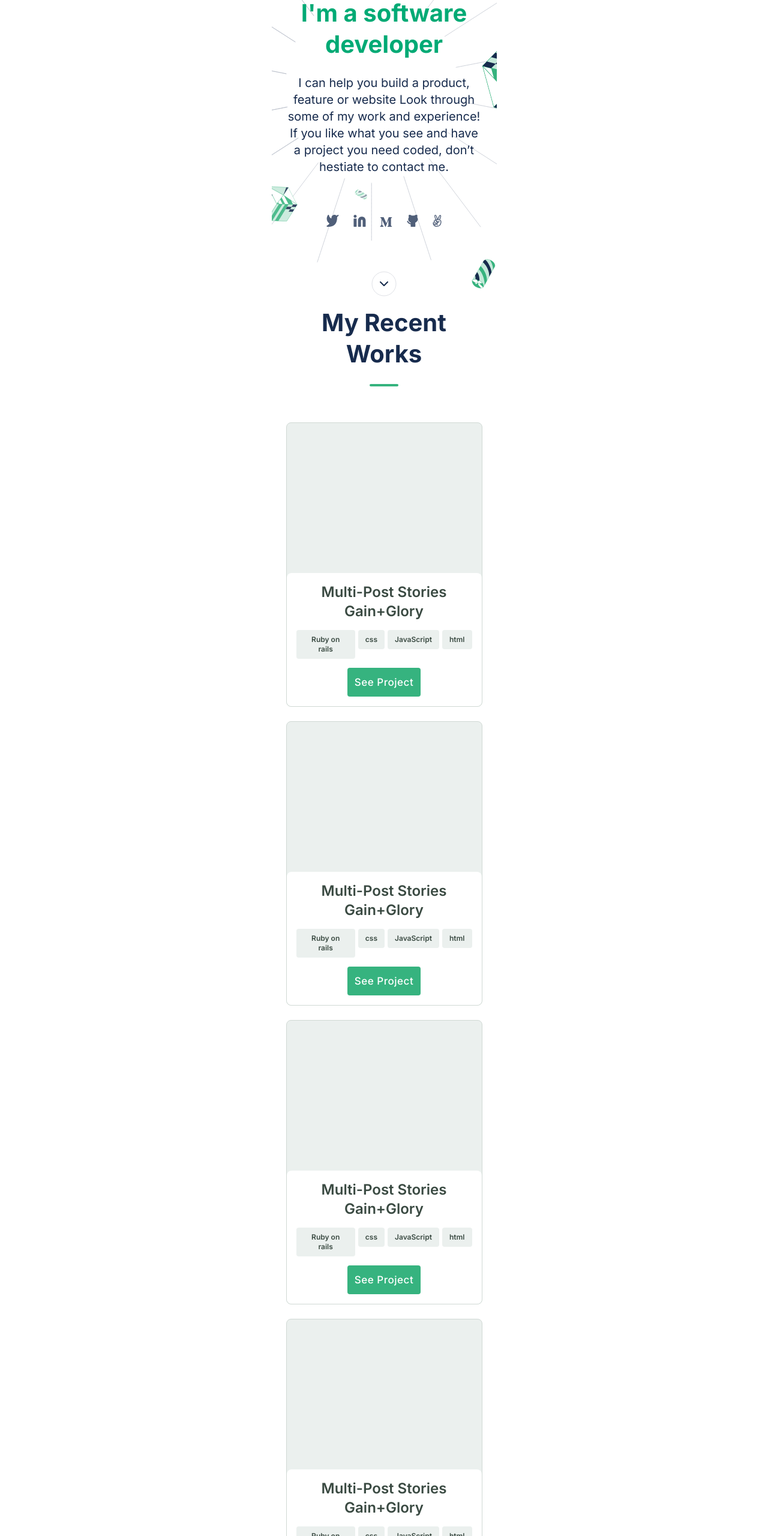
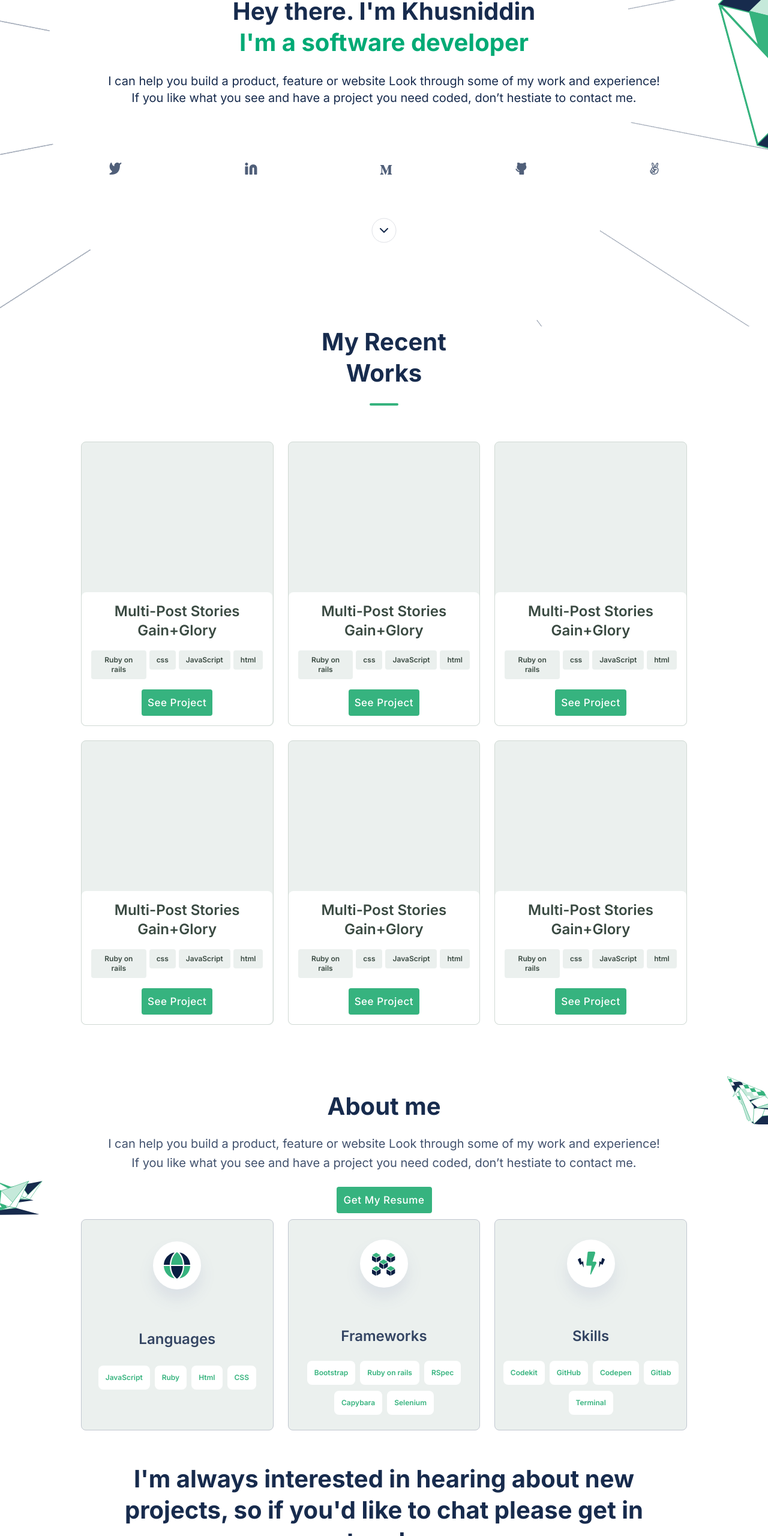
Before and after one commit to KIsmoilov/Portfolio, a website: page index.html in a window 1280 px wide. Shown: the part 240-2800 px from the top of the page at 60% size. Drawn offline with Linux system fonts and the light colour scheme.

Commit message:
Work on the responsiveness of the grid container

```diff
--- a/index.html
+++ b/index.html
@@ -21,6 +21,17 @@
           <li class="menu">
             <a href="#"><img src="images/Icon-Menu.svg" alt="Menu" /></a>
           </li>
+          <ul id="nav-hidden" class="nav-list">
+            <li>
+              <a href="#">Portfolio</a>
+            </li>
+            <li>
+              <a href="#">About</a>
+            </li>
+            <li>
+              <a href="#">Contact</a>
+            </li>
+          </ul>
         </ul>
       </nav>
     </header>
--- a/styles.css
+++ b/styles.css
@@ -6,22 +6,19 @@
 }
 
 html {
-  display: flex;
-  justify-content: center;
+  font-size: 62.5%;
 }
 
 body {
   background: #fff;
-  max-width: 100%;
-  width: 375px;
 }
 
 .nav-container {
   align-items: center;
   color: #28353f;
-  font-size: 20px;
+  font-size: 2rem;
   font-weight: 600;
-  line-height: 28px;
+  line-height: 2.8rem;
   margin-bottom: 0;
   margin-top: 0;
   padding: 1.5rem;
@@ -33,17 +30,24 @@
   list-style: none;
 }
 
+#nav-hidden {
+  display: none;
+}
+
 .menu {
-  height: 24px;
-  width: 24px;
+  height: 2.4rem;
+  width: 2.4rem;
 }
 
 .hero {
   background-image: url(/images/background.svg);
   background-repeat: no-repeat;
-  background-size: contain;
-  height: 726px;
-  margin-bottom: -50px;
+  background-size: 100%;
+  background-position: center;
+  height: 72.6rem;
+  display: flex;
+  flex-direction: column;
+  justify-content: center;
 }
 
 .intro {
@@ -55,10 +59,10 @@
 
 h1,
 h2 {
-  font-size: 40px;
+  font-size: 4rem;
   font-style: normal;
   font-weight: 700;
-  line-height: 52px;
+  line-height: 5.2rem;
 }
 
 .intro :last-child {
@@ -67,18 +71,18 @@
 
 .text {
   color: #172b4d;
-  font-size: 20px;
+  font-size: 2rem;
   font-style: normal;
   font-weight: 400;
-  height: 164px;
-  line-height: 28px;
-  margin: 24px;
+  line-height: 2.8rem;
+  margin: 2.4rem;
   text-align: center;
-  width: 327px;
+  align-self: center;
+  width: 73%;
 }
 
 .social {
-  margin: 70px 80px 70px 80px;
+  margin: 7rem 8rem 7rem 8rem;
 }
 
 .social-list {
@@ -95,31 +99,38 @@
 
 .grid-container {
   display: grid;
-  grid-column: auto;
-  grid-row: auto;
-  gap: 24px;
+  grid-template-columns: 1fr;
+  gap: 2.4rem;
   place-items: center;
 }
 
+@media screen and (min-width: 768px) {
+  .grid-container {
+    grid-template-columns: 1fr 1fr 1fr;
+    column-gap: 2.4rem;
+    margin: auto 13.5rem auto 13.5rem;
+  }
+}
+
 .work h2 {
-  width: 327px;
+  width: 32.7rem;
   font-style: normal;
   font-weight: 700;
-  font-size: 40px;
-  line-height: 52px;
+  font-size: 4rem;
+  line-height: 5.2rem;
   color: #172b4d;
   text-align: center;
   align-items: center;
-  margin: 0 auto 24px auto;
+  margin: 0 auto 2.4rem auto;
 }
 
 .indicator {
   align-items: center;
-  border-radius: 24px;
+  border-radius: 2.4rem;
   background: #36b37e;
-  width: 48px;
-  height: 4px;
-  margin: 0 auto 60px auto;
+  width: 4.8rem;
+  height: 0.4rem;
+  margin: 0 auto 6rem auto;
 }
 
 .work-1,
@@ -131,11 +142,22 @@
   display: flex;
   flex-direction: column;
   justify-content: end;
-  border: 1px solid #d0d9d4;
-  border-radius: 8px;
+  border: 0.1rem solid #d0d9d4;
+  border-radius: 0.8rem;
   background: #ebf0ee;
-  width: 327px;
-  height: 474px;
+  width: 70%;
+  height: 47.4rem;
+}
+
+@media screen and (min-width: 768px) {
+  .work-1,
+  .work-2,
+  .work-3,
+  .work-4,
+  .work-5,
+  .work-6 {
+    width: 100%;
+  }
 }
 
 .project {
@@ -144,18 +166,18 @@
   justify-content: space-between;
   align-items: center;
   background: #fff;
-  border-radius: 8px;
-  width: 325px;
-  height: 222px;
-  padding: 16px;
+  border-radius: 0.8rem;
+  width: 99.9%;
+  height: 22.2rem;
+  padding: 1.6rem;
   text-align: center;
 }
 
 .project h3 {
-  font-size: 24px;
+  font-size: 2.4rem;
   font-style: normal;
   font-weight: 600;
-  line-height: 32px;
+  line-height: 3.2rem;
   text-align: center;
   color: #3a4a42;
 }
@@ -163,31 +185,31 @@
 .prog-lan {
   align-items: baseline;
   display: flex;
-  column-gap: 5px;
+  column-gap: 0.5rem;
   list-style: none;
 }
 
 .prog-lan li {
-  font-size: 12px;
+  font-size: 1.2rem;
   font-style: normal;
   font-weight: 600;
-  line-height: 16px;
+  line-height: 1.6rem;
   text-align: center;
   color: #3a4a42;
   background: #ebf0ee;
-  border-radius: 4px;
-  padding: 8px 12px;
+  border-radius: 0.4rem;
+  padding: 0.8rem 1.2rem;
 }
 
 .btn {
   width: auto;
-  padding: 12px;
+  padding: 1rem;
   background: #36b37f;
-  border-radius: 4px;
+  border-radius: 0.4rem;
   font-style: normal;
   font-weight: 500;
-  font-size: 17px;
-  line-height: 24px;
+  font-size: 1.7rem;
+  line-height: 2.4rem;
   color: #fff;
   border-style: none;
   letter-spacing: 0.03em;
@@ -195,7 +217,7 @@
 }
 
 .btn:hover {
-  box-shadow: 0 8px 16px rgba(54, 179, 127, 0.24);
+  box-shadow: 0 0.8rem 1.6rem rgba(54, 179, 127, 0.24);
 }
 
 .btn:active {
@@ -205,40 +227,39 @@
 .resume {
   display: flex;
   flex-direction: column;
-  justify-content: center;
+  align-content: space-between;
   align-items: center;
-  background-image:
-    url(/images/illustration-1.svg),
+  background-image: url(/images/illustration-1.svg),
     url(/images/illustration-2.svg);
   background-position: 100% 4%, 0% 97%;
   background-repeat: no-repeat;
+  margin-top: 5rem;
 }
 
 .resume h2 {
-  width: 327px;
+  width: 32.7rem;
   font-style: normal;
   font-weight: 700;
-  font-size: 40px;
-  line-height: 52px;
+  font-size: 4rem;
+  line-height: 5.2rem;
   color: #172b4d;
   text-align: center;
-  margin: 60px auto 25px auto;
+  margin: 6rem auto 2rem auto;
 }
 
 .resume p {
   color: #42526e;
-  font-size: 20px;
+  font-size: 2rem;
   font-style: normal;
   font-weight: 400;
-  height: 189px;
-  line-height: 32px;
+  line-height: 3.2rem;
   text-align: center;
-  width: 327px;
+  width: 73%;
 }
 
 .resume button {
-  width: 159px;
-  margin: 24px auto 10px auto;
+  width: 15.9rem;
+  margin: 2.4rem auto 1rem auto;
 }
 
 .skills-1,
@@ -248,28 +269,35 @@
   flex-direction: column;
   justify-content: space-evenly;
   align-items: center;
-  border: 1px solid #c1c7d0;
-  border-radius: 8px;
+  border: 0.1rem solid #c1c7d0;
+  border-radius: 0.8rem;
   background: #ebf0ee;
-  width: 327px;
-  height: 352px;
+  width: 70%;
+  height: 35.2rem;
+}
+
+@media screen and (min-width: 768px) {
+  .skills-1,
+  .skills-2,
+  .skills-3 {
+    width: 100%;
+  }
 }
 
 .skills-1 {
-  padding-bottom: 40px;
-  margin-top: 50px;
+  padding-bottom: 4rem;
 }
 
 .icon {
-  width: 128px;
-  height: 128px;
+  width: 12.8rem;
+  height: 12.8rem;
 }
 
 .skill-name {
-  font-size: 24px;
+  font-size: 2.4rem;
   font-style: normal;
   font-weight: 600;
-  line-height: 32px;
+  line-height: 3.2rem;
   text-align: center;
   color: #344563;
 }
@@ -279,63 +307,63 @@
   display: flex;
   flex-wrap: wrap;
   justify-content: center;
-  row-gap: 10px;
-  column-gap: 8px;
+  row-gap: 1rem;
+  column-gap: 0.8rem;
   list-style: none;
 }
 
 .skill-list li {
-  font-size: 12px;
+  font-size: 1.2rem;
   font-style: normal;
   font-weight: 600;
-  line-height: 16px;
+  line-height: 1.6rem;
   text-align: center;
   color: #36b37e;
   background: #fff;
-  border-radius: 8px;
-  padding: 12px;
+  border-radius: 0.8rem;
+  padding: 1.2rem;
 }
 
 .chat {
   display: flex;
   justify-content: center;
-  margin: 55px auto;
+  margin: 5.5rem auto;
 }
 
 .chat h2 {
   font-style: normal;
   font-weight: 700;
-  font-size: 40px;
-  line-height: 52px;
+  font-size: 4rem;
+  line-height: 5.2rem;
   text-align: center;
   color: #172b4d;
-  width: 327px;
+  width: 70%;
 }
 
 #name,
 #email {
-  width: 327px;
-  border: 1px solid #d0d9d4;
-  border-radius: 4px;
+  width: 70%;
+  border: 0.1rem solid #d0d9d4;
+  border-radius: 0.4rem;
   font-style: normal;
   font-weight: 400;
-  font-size: 15px;
-  line-height: 24px;
+  font-size: 1.5rem;
+  line-height: 2.4rem;
   color: #091e42;
-  padding: 15px 16px 15px 16px;
+  padding: 1.5rem 1.6rem 1.5rem 1.6rem;
 }
 
 #textarea {
-  width: 327px;
-  border: 1px solid #d0d9d4;
-  border-radius: 4px;
-  height: 114px;
+  width: 70%;
+  border: 0.1rem solid #d0d9d4;
+  border-radius: 0.4rem;
+  height: 11.4rem;
   font-style: normal;
   font-weight: 400;
-  font-size: 15px;
-  line-height: 24px;
+  font-size: 1.5rem;
+  line-height: 2.4rem;
   color: #091e42;
-  padding: 12px;
+  padding: 1.2rem;
 }
 
 footer {
@@ -348,12 +376,12 @@
   display: flex;
   justify-content: center;
   list-style: none;
-  margin: 24px;
+  margin: 2.4rem;
 }
 
 #social-form {
-  margin-top: 50px;
-  margin-bottom: 17px;
+  margin-top: 5rem;
+  margin-bottom: 1.7rem;
 }
 
 .my-email {
@@ -361,17 +389,11 @@
   justify-content: center;
   font-style: normal;
   font-weight: 400;
-  font-size: 20px;
-  line-height: 32px;
+  font-size: 2rem;
+  line-height: 3.2rem;
   text-align: center;
   color: #42526e;
   text-decoration: none;
-  padding-bottom: 150px;
-  margin-bottom: 147px;
+  padding-bottom: 15rem;
+  margin-bottom: 14.7rem;
 }
-
-@media screen and (max-width: 500px) {
-  body {
-    width: 414px;
-  }
-}
```
Also changed, not shown: images/background-desktop.svg (added).
